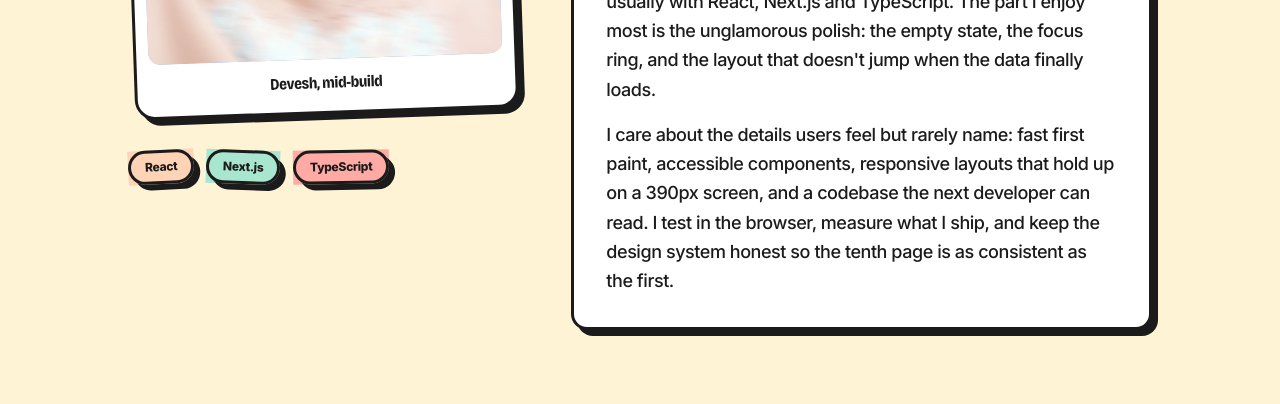
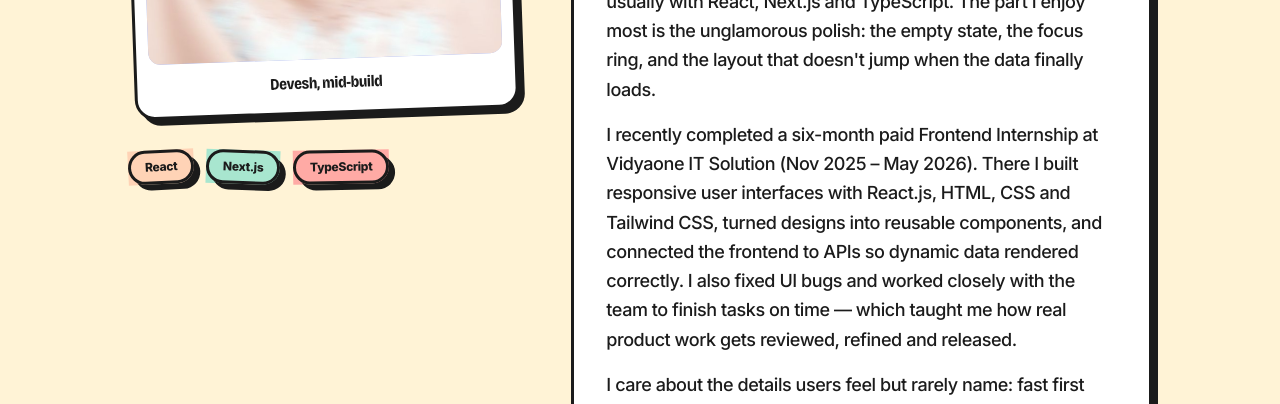
Before and after one commit to Devesh-NEMO/personal_website, a Next.js app: page / in a window 1280 px wide. Shown: the part 1560-1964 px from the top of the page. Built offline with nearby package versions, Linux system fonts and the light colour scheme; no server answers; the database is empty.

Commit message:
Add paid frontend internship to the about section

```diff
--- a/src/data/site.ts
+++ b/src/data/site.ts
@@ -62,6 +62,7 @@ export const site: SiteProfile = {
   about: {
     paragraphs: [
       "I'm a frontend developer with a bias for shipping. I've built product interfaces, dashboards and marketing sites end to end — from design handoff to production deploy — usually with React, Next.js and TypeScript. The part I enjoy most is the unglamorous polish: the empty state, the focus ring, and the layout that doesn't jump when the data finally loads.",
+      "I recently completed a six-month paid Frontend Internship at Vidyaone IT Solution (Nov 2025 – May 2026). There I built responsive user interfaces with React.js, HTML, CSS and Tailwind CSS, turned designs into reusable components, and connected the frontend to APIs so dynamic data rendered correctly. I also fixed UI bugs and worked closely with the team to finish tasks on time — which taught me how real product work gets reviewed, refined and released.",
       "I care about the details users feel but rarely name: fast first paint, accessible components, responsive layouts that hold up on a 390px screen, and a codebase the next developer can read. I test in the browser, measure what I ship, and keep the design system honest so the tenth page is as consistent as the first.",
     ],
   },
```
